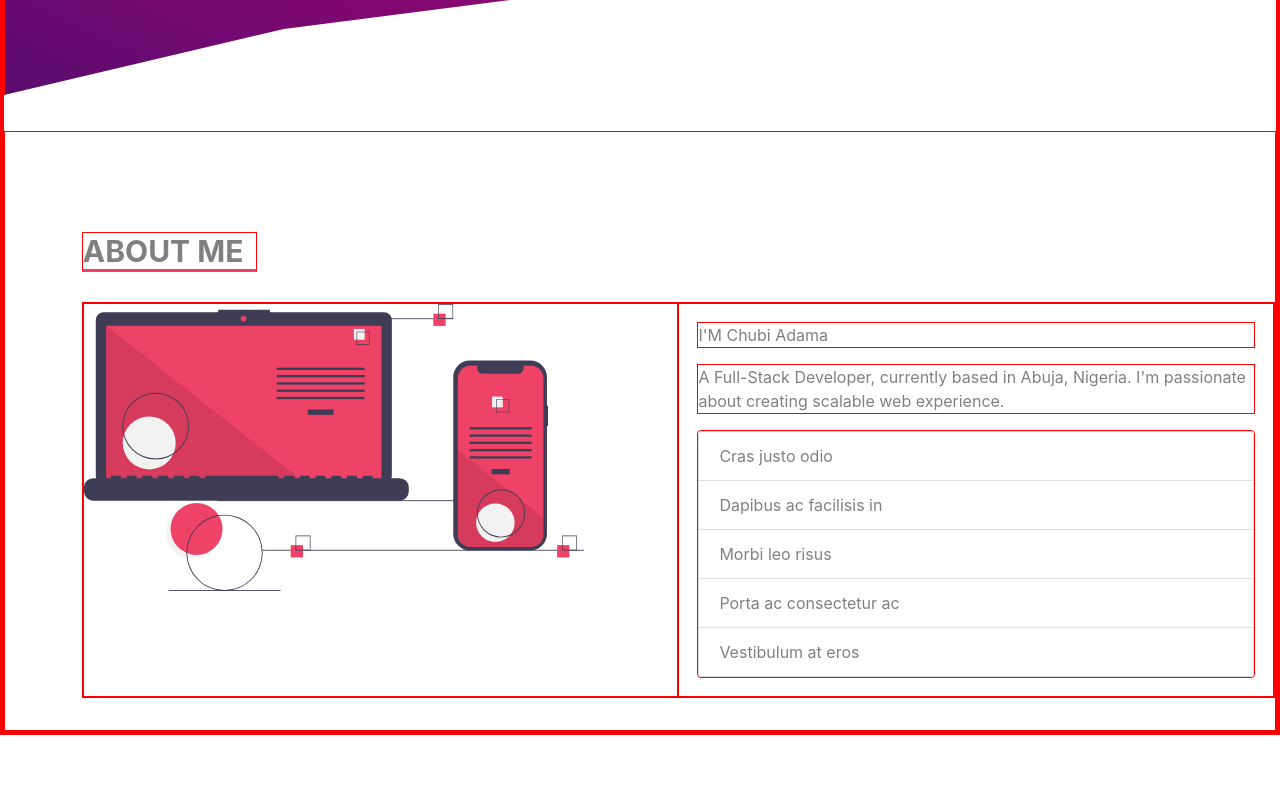
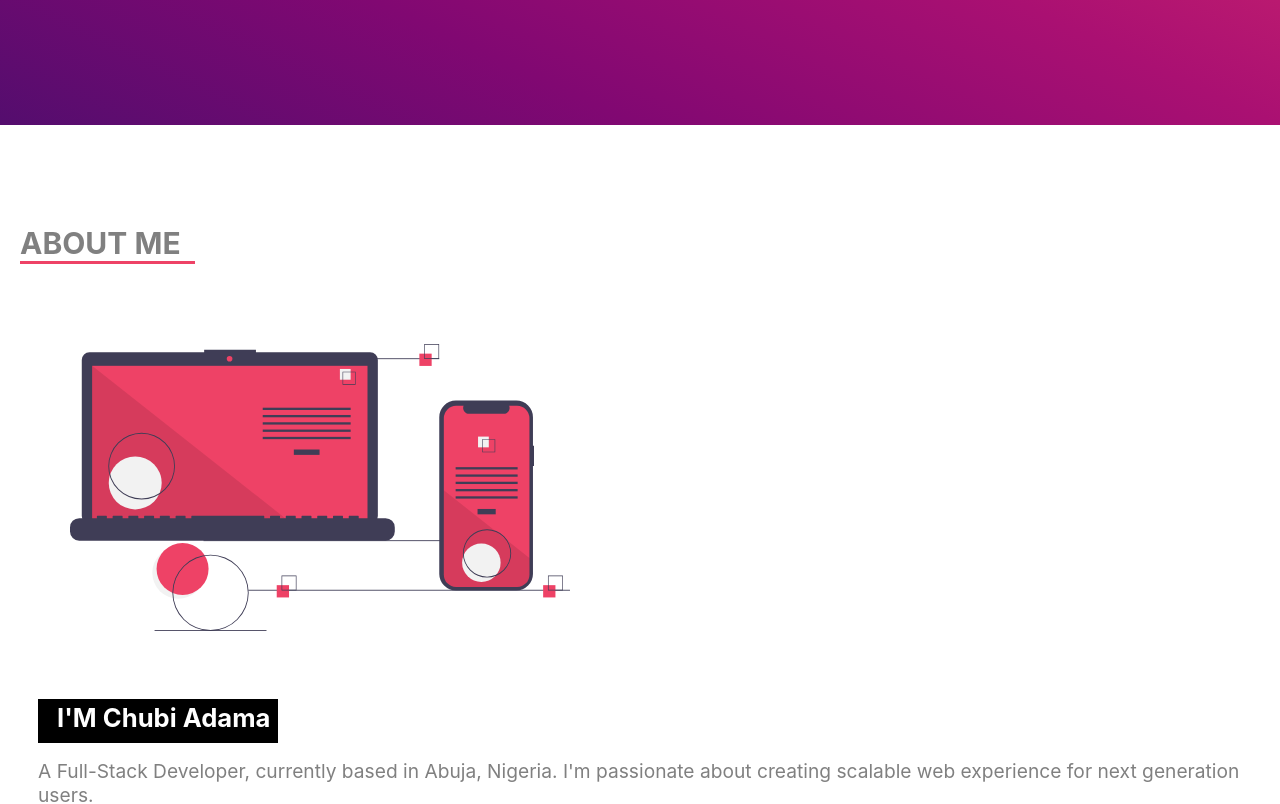
Before and after one commit to kobiyoyo/Portfolio, a React (Create React App) app: page / in a window 1280 px wide. Shown: the part 540-1344 px from the top of the page. Before the commit the page ends 1275 px from the top, so only its background shows below. Built offline with nearby package versions, Linux system fonts and the light colour scheme.

Commit message:
finished section two

```diff
--- a/src/components/About.js
+++ b/src/components/About.js
@@ -8,13 +8,13 @@ const About = () => (
 		 <div className="aboutpage__wrapone"> <img  className="aboutpage__img"  src={require('../images/one.svg')}  alt='one'/></div>
 		 <div className="aboutpage__wraptwo">
 			<p className='aboutpage__one'>I'M Chubi Adama</p>
-			<p className='aboutpage__two'>A Full-Stack Developer, currently based in Abuja, Nigeria. I'm passionate about creating scalable web experience.</p>
+			<p className='aboutpage__two'>A Full-Stack Developer, currently based in Abuja, Nigeria. I'm passionate about creating scalable web experience for next generation users. </p>
 			<ListGroup>
-		      <ListGroupItem>Cras justo odio</ListGroupItem>
-		      <ListGroupItem>Dapibus ac facilisis in</ListGroupItem>
-		      <ListGroupItem>Morbi leo risus</ListGroupItem>
-		      <ListGroupItem>Porta ac consectetur ac</ListGroupItem>
-		      <ListGroupItem>Vestibulum at eros</ListGroupItem>
+		      <ListGroupItem><b>Current Job:</b> Technical Support Engineer, Microverse</ListGroupItem>
+		      <ListGroupItem><b>Skills:</b> JavaScript (ES5/ES6), Ruby, HTML, CSS, Ruby on Rails, TDD, jQuery, Bootstrap, PostgreSQL, SQLite3, Rspec, Capybara, Git, GitHub, Heroku, React, Webpack, SASS/SCSS </ListGroupItem>
+		      <ListGroupItem><b>Interests:</b> Cooking, Reading, Tennis</ListGroupItem>
+		      <ListGroupItem><b>Education:</b> B.sc Economics, B.sc Peace Studies & Conflict Resolution, Cert. Full-Stack Development</ListGroupItem>
+		      <ListGroupItem><b>Plans:</b> Looking for my next full-time software developer role. I'm also looking forward to learning new technologies and deepening my knowledge of my current skills.</ListGroupItem>
     		</ListGroup>
 		 </div>
 
--- a/src/styles/styles.scss
+++ b/src/styles/styles.scss
@@ -40,6 +40,7 @@ body{
 .homepage__container{
 		padding-left:15px;
 		border-left:3px solid white;
+		box-sizing: border-box;
 	}
 
 .homepage__one{
@@ -71,8 +72,22 @@ body{
 	padding-top:100px;
 
 }
+.aboutpage__one{
+	font-weight: bold;
+    font-size: 1.6rem;
+    background: black;
+    color: white;
+    padding-left: 19px;
+    width: 240px;
+    height: 44px;
+}
+.aboutpage__two{
+	line-height: normal;
+    font-size: 1.2rem;
+}
 .aboutpage__container{
 	display:flex;
+	box-sizing: border-box;
 }
 .title{
 	font-weight:bold;
@@ -88,28 +103,26 @@ body{
 	width:175px;
 	margin-bottom:30px;
 }
-aboutpage__container{
-	width:100%;
-}
+
 .aboutpage__img{
 	width:500px;
 }
 .aboutpage__wrapone{
-	width:50%;
+
+	box-sizing: border-box;
+	padding:50px;
 }
 .aboutpage__wraptwo{
 	padding:18px;
-	width:50%;
+	box-sizing: border-box;
 }
 //.list-group-item{
 //	border:none;
 //}
 
-*{
-	border:1px solid red;
-}
 
-@media screen and (max-device-width: 768px) {
+
+@media screen and (max-device-width: 1024px) {
 
 .homepage, .aboutpage{
 	padding-left:20px;
```
Also changed, not shown: src/components/Blog.js (added, +11 -0 lines), src/components/Expertise.js (deleted).
